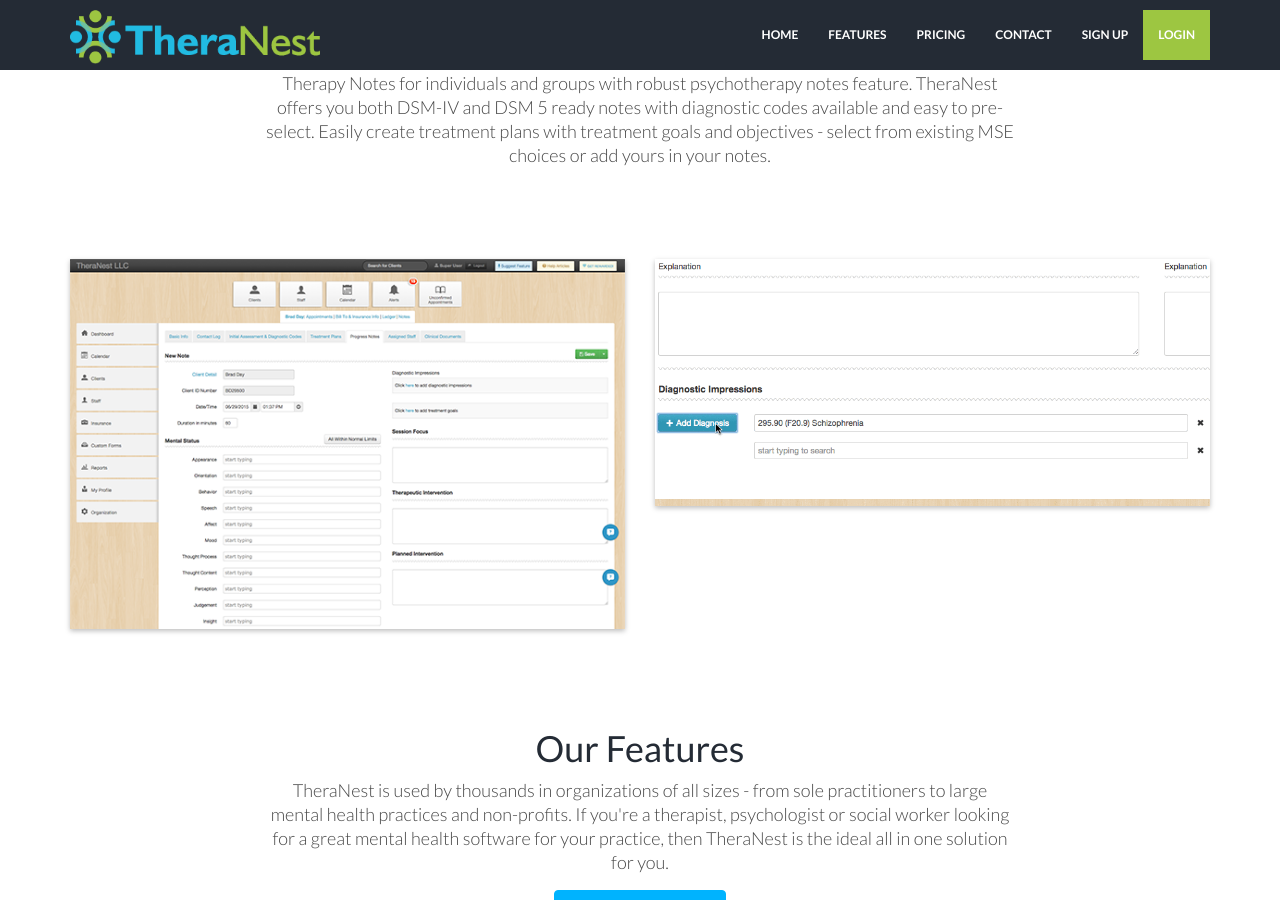
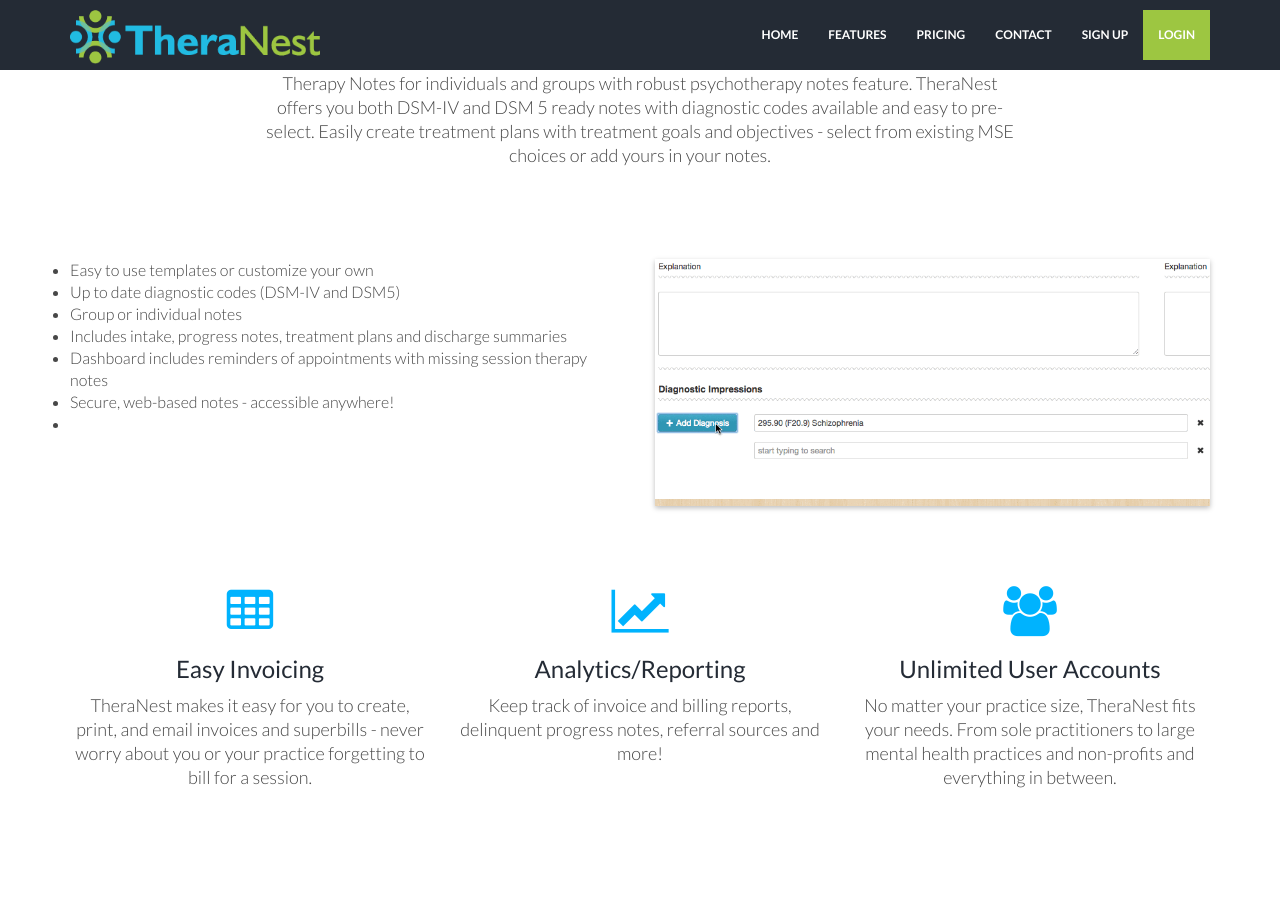
Before and after one commit to kaylacille/theranest-update, a Jekyll site: the page built from therapy-notes-software-for-mental-health.html, in a window 1280 px wide and 900 px high, scrolled down 655 px. Built offline with Jekyll 4.4.1, drawn with Linux system fonts in a browser that asks for light colours; nearby versions of some CDN libraries.

Commit message:
update therapy notes subpage

```diff
--- a/therapy-notes-software-for-mental-health.html
+++ b/therapy-notes-software-for-mental-health.html
@@ -16,10 +16,38 @@
 <div class="container mtb">
     <div class="row">
         <div class="col-lg-6">
-            <img class="img-responsive" src="{{ "/assets/img/features-mental-health-software-notes.png" | prepend: site.baseurl }}" alt="">
+            <ul>
+                <li>Easy to use templates or customize your own</li>
+                <li>Up to date diagnostic codes (DSM-IV and DSM5)</li>
+                <li>Group or individual notes</li>
+                <li>Includes intake, progress notes, treatment plans and discharge summaries</li>
+                <li>Dashboard includes reminders of appointments with missing session therapy notes</li>
+                <li>Secure, web-based notes - accessible anywhere!</li>
+                <li></li>
+            </ul>
         </div>
         <div class="col-lg-6">
             <img class="img-responsive" src="{{ "/assets/img/features-mental-health-software-diagnostic-codes.gif" | prepend: site.baseurl }}" alt="">
         </div>
     </div><! --/row -->
 </div><! --/container -->
+
+<div class="container mtb centered features">
+         <div class="row">
+        <div class="col-lg-4">
+            <i class="fa fa-table"></i>
+            <h2>Easy Invoicing</h2>
+            <p>TheraNest makes it easy for you to create, print, and email invoices and superbills - never worry about you or your practice forgetting to bill for a session.</p>
+        </div>
+        <div class="col-lg-4">
+            <i class="fa fa-line-chart"></i>
+            <h2>Analytics/Reporting</h2>
+            <p>Keep track of invoice and billing reports, delinquent progress notes, referral sources and more!</p>
+        </div>
+        <div class="col-lg-4">
+            <i class="fa fa-users"></i>
+            <h2>Unlimited User Accounts</h2>
+            <p>No matter your practice size, TheraNest fits your needs. From sole practitioners to large mental health practices and non-profits and everything in between.</p>
+        </div>
+    </div><!-- --/row ---->
+</div>
```
